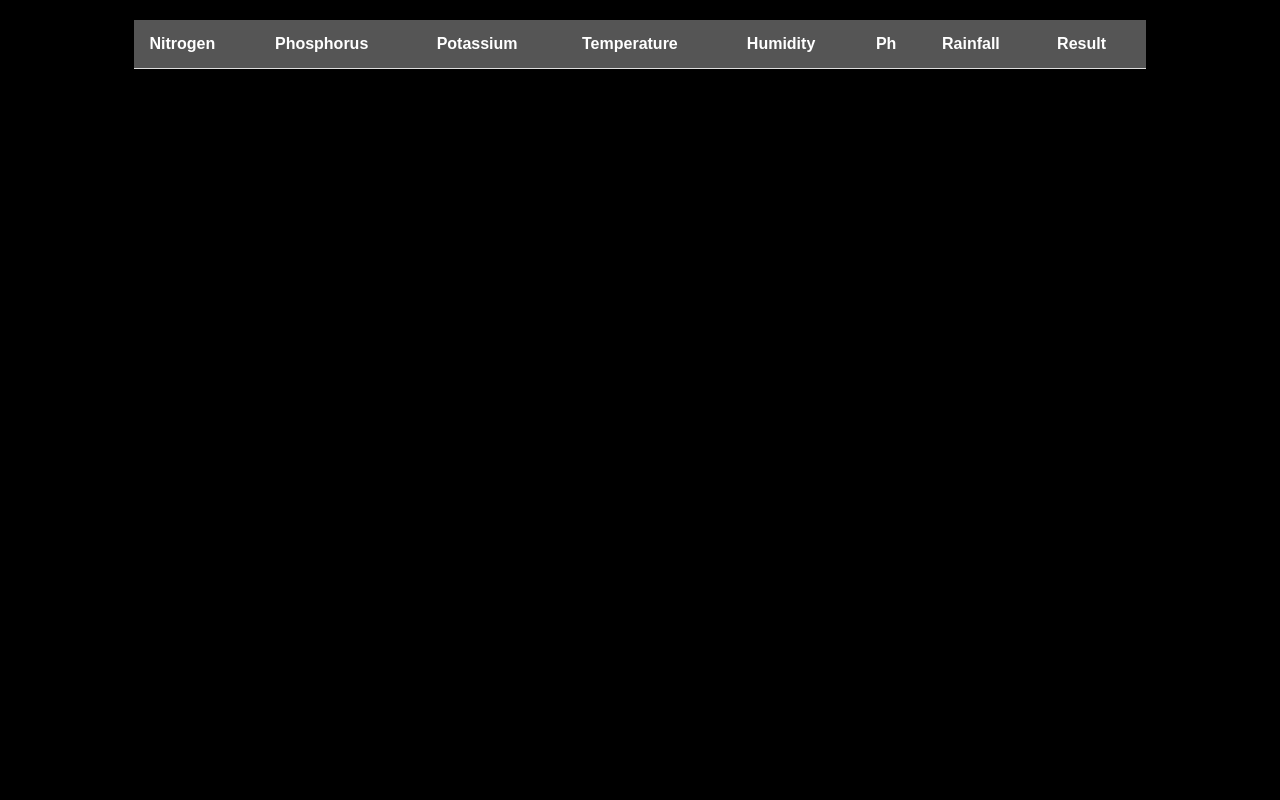
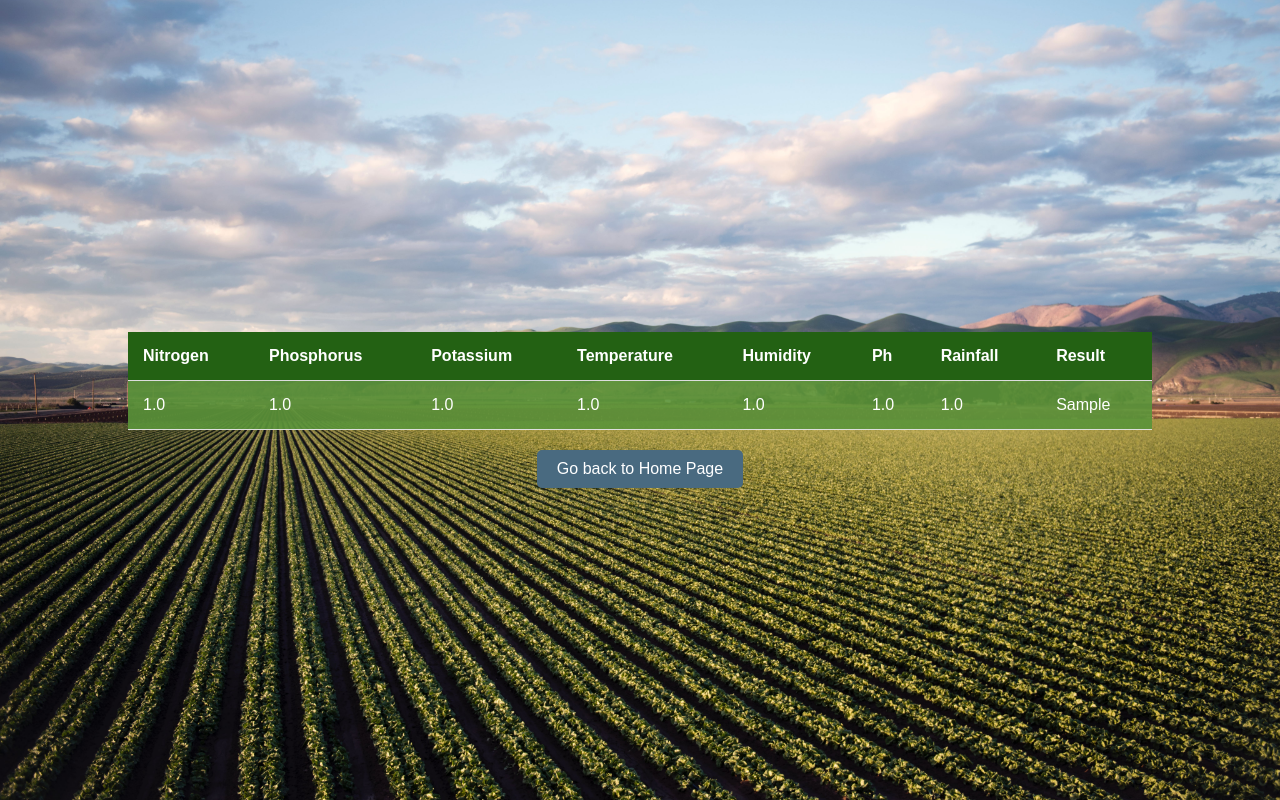
Before and after one commit to harikaankathi7/crop_recommendation, a Flask app: page /show-data in a window 1280 px wide. Run offline with Flask 3, Linux system fonts and the light colour scheme; tables that the repository leaves empty hold one stand-in row (values such as "Sample post"); data that the repository does not hold is empty.

Commit message:
updated version

```diff
--- a/app.py
+++ b/app.py
@@ -4,10 +4,12 @@
 
 app= Flask(__name__)
 
+# home page
 @app.route('/')
 def home():
     return render_template('home.html')
 
+# predictions page
 @app.route('/predict',methods=['GET','POST'])
 def prediction():
     print(request.method)
@@ -32,14 +34,15 @@
     else:
         return render_template('make-predictions.html')
 
+# show data page
 @app.route('/show-data',methods =['GET','POST'])
 def showdata():
-    conn = sqlite3.connect('cropdatabase.db')
+    conn = sqlite3.connect('cropdata.db')
     cur = conn.cursor()
     cur.execute('SELECT * FROM CROPS;')
     x = cur.fetchall()
     #print(data)
-    li  = []
+    list1  = []
     for i in x:
         p = {}
         p['Nitrogen'] = i[0]
@@ -50,8 +53,8 @@
         p['Ph'] = i[5]
         p['Rainfall'] = i[6]
         p['Result'] = i[7]
-        li.append(p)
-    return render_template('showdata.html',data = li)
+        list1.append(p)
+    return render_template('showdata.html',data = list1)
 
 if __name__=='__main__':
     app.run(host='0.0.0.0',port=5050)
--- a/templates/home.html
+++ b/templates/home.html
@@ -8,7 +8,7 @@
       margin: 0;
       padding: 0;
       font-family: Arial, sans-serif;
-      background-image: url('/static/images/crop.jpg'); /* Replace 'green_background_image.jpg' with your image file */
+      background-image: url('/static/images/crop.jpg');
       background-size: cover;
       background-repeat: no-repeat;
       background-attachment: fixed;
@@ -30,11 +30,11 @@
       font-size: 1.2em;
       text-decoration: none;
       color: white;
-      background-color: rgba(0, 128, 0, 0.7); /* Green color, you can adjust the opacity and color */
+      background-color: rgba(0, 128, 0, 0.7);
       transition: background-color 0.3s ease;
     }
     .btn:hover {
-      background-color: rgba(0, 128, 0, 1); /* Change opacity on hover */
+      background-color: rgba(0, 128, 0, 1);
     }
   </style>
 </head>
--- a/templates/result.html
+++ b/templates/result.html
@@ -9,7 +9,7 @@
             margin: 0;
             padding: 0;
             font-family: 'Arial', sans-serif;
-            background: url('/static/images/crop.jpg') center/cover fixed; /* Replace 'background.jpg' with your image URL */
+            background: url('/static/images/crop.jpg') center/cover fixed;
             height: 100vh;
             display: flex;
             align-items: center;
--- a/templates/showdata.html
+++ b/templates/showdata.html
@@ -3,17 +3,29 @@
 <head>
     <meta charset="UTF-8">
     <meta name="viewport" content="width=device-width, initial-scale=1.0">
+    <title>Crop Data Table</title>
     <style>
         body {
-            background-color: #000;
-            color: #fff;
-            font-family: Arial, sans-serif;
+            margin: 0;
+            padding: 0;
+            font-family: 'Arial', sans-serif;
+            background: url('/static/images/crop.jpg') center/cover fixed;
+            color: white;
+            display: flex;
+            flex-direction: column;
+            align-items: center;
+            justify-content: center;
+            height: 100vh;
         }
 
         table {
             width: 80%;
             margin: 20px auto;
             border-collapse: collapse;
+            animation: fadeIn 1s ease; /* Animation for the table */
+            background-color: rgba(91, 148, 58, 0.911); /* Transparent white background */
+            color: white;
+            overflow-x: auto; /* Enable horizontal scrolling for small screens */
         }
 
         th, td {
@@ -23,12 +35,25 @@
         }
 
         th {
-            background-color: #555;
+            background-color: #236113;
             color: #fff;
+            position: sticky;
+            top: 0;
+            z-index: 1;
+        }
+
+        #go-back-btn {
+            padding: 10px 20px;
+            font-size: 16px;
+            background-color: #496a80;
+            color: white;
+            border: none;
+            border-radius: 5px;
+            text-decoration: none; /* Remove default anchor underline */
         }
 
         tr:hover {
-            background-color: #444;
+            background-color: #236113;
             transition: background-color 0.3s ease;
         }
 
@@ -40,12 +65,7 @@
                 opacity: 1;
             }
         }
-
-        table {
-            animation: fadeIn 1s;
-        }
     </style>
-    <title>Crop Data Table</title>
 </head>
 <body>
 
@@ -77,6 +97,6 @@
             {% endfor %}
         </tbody>
     </table>
-
+    <a id="go-back-btn" href="/">Go back to Home Page</a>
 </body>
 </html>
```
Also changed, not shown: templates/make-predictions.html (+0 -29 lines), cropdata.db, 1 other file.
